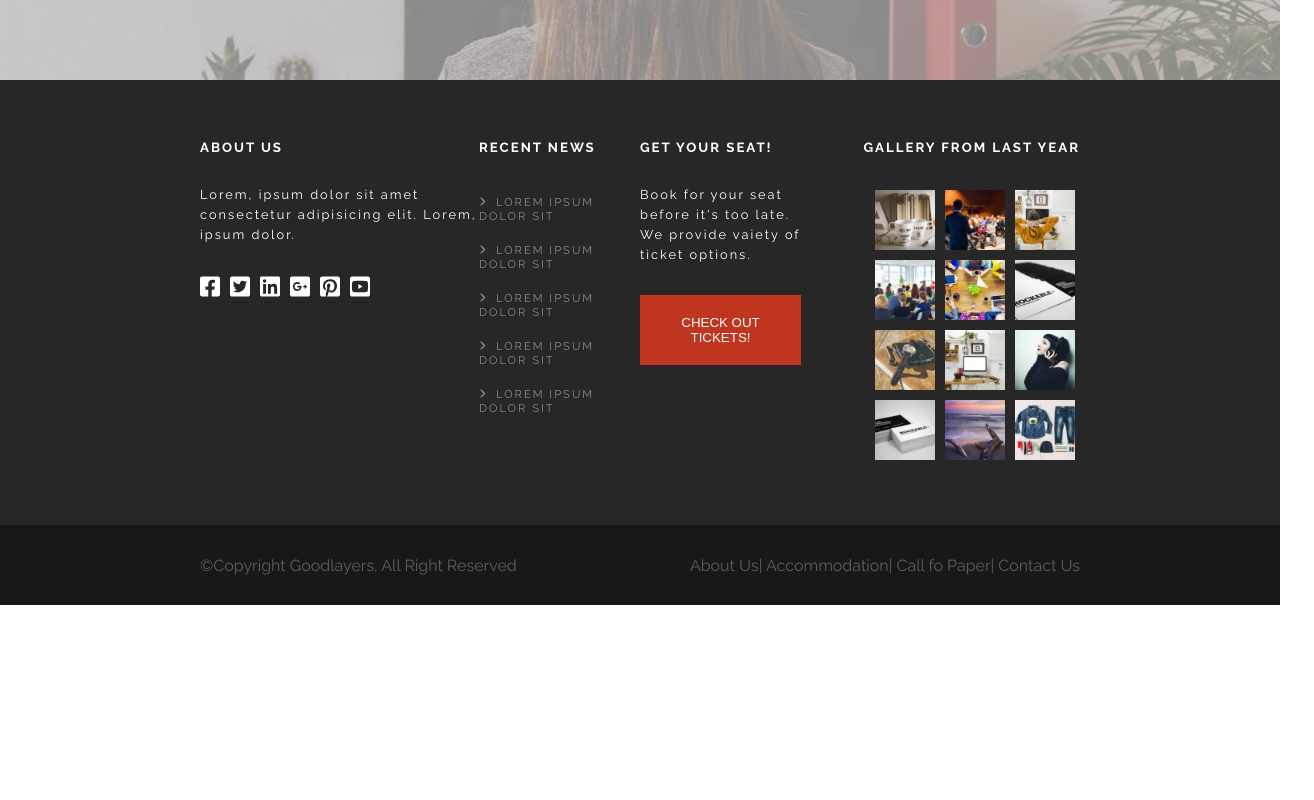
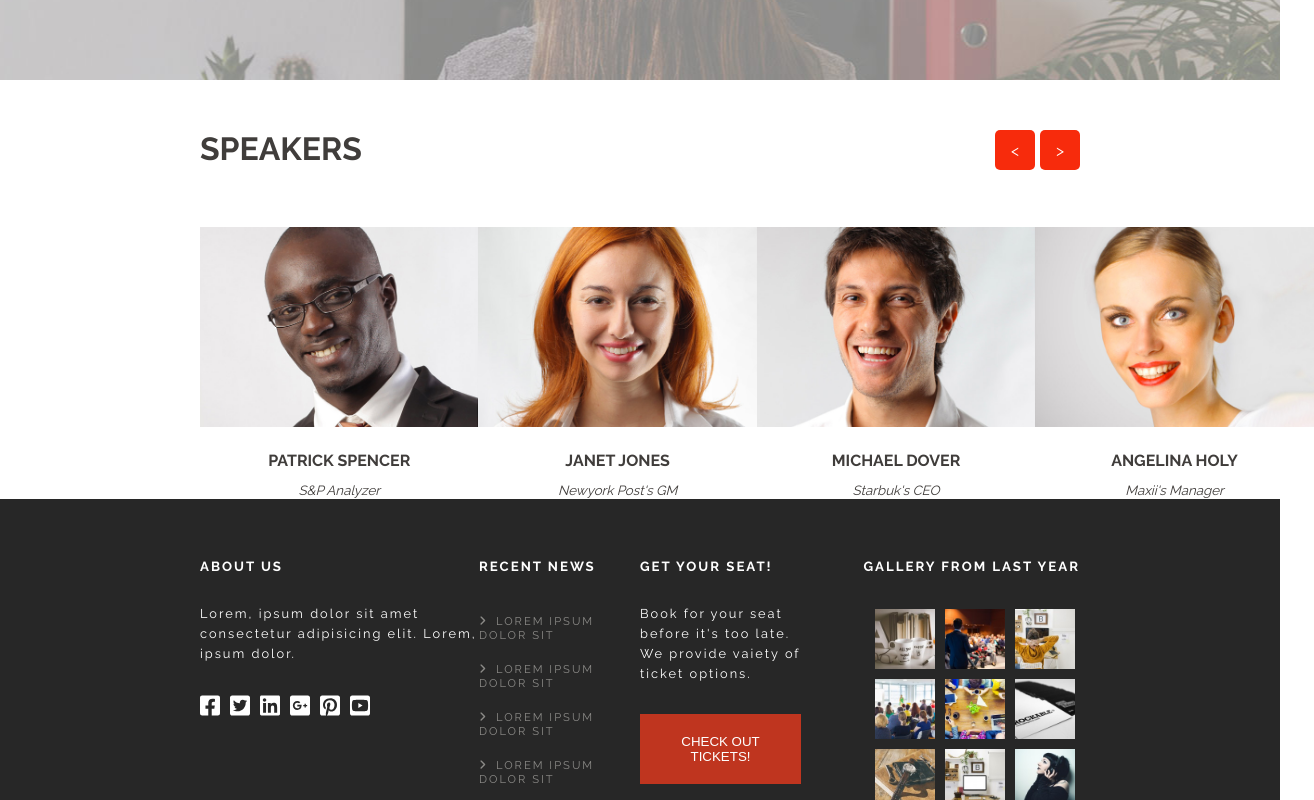
Before and after one commit to Neeiser/proj-html-vuejs, a Vue app: page / in a window 1280 px wide. Shown: the part 1420-2220 px from the top of the page, 1314 px wide, since content can reach past the window. Before the commit the page ends 2025 px from the top, so only its background shows below. Built offline with nearby package versions, Linux system fonts and the light colour scheme.

Commit message:
Speakers section style + structure

```diff
--- a/src/components/main/main-components/SectionSpeakersKeynote.vue
+++ b/src/components/main/main-components/SectionSpeakersKeynote.vue
@@ -1,5 +1,34 @@
 <template>
     <section class="margin-sides">
+        <div class="speakers-title">
+            <h2>speakers</h2>
+            <div class="speakers-title-arrows">
+                <div>&lt;</div>
+                <div>&gt;</div>
+            </div>
+        </div>
+        <div class="speakers-slides">
+            <div>
+                <img src="../../../assets/img/speaker-6.jpg" alt="">
+                <h3>patrick spencer</h3>
+                <small>S&amp;P Analyzer</small>
+            </div>
+            <div>
+                <img src="../../../assets/img/speaker-5.jpg" alt="">
+                <h3>janet jones</h3>
+                <small>Newyork Post's GM</small>
+            </div>
+            <div>
+                <img src="../../../assets/img/speaker-4.jpg" alt="">
+                <h3>michael dover</h3>
+                <small>Starbuk's CEO</small>
+            </div>
+            <div>
+                <img src="../../../assets/img/speaker-3.jpg" alt="">
+                <h3>angelina holy</h3>
+                <small>Maxii's Manager</small>
+            </div>
+        </div>
     </section>
 </template>
 
@@ -11,8 +40,56 @@ export default {
 </script>
 
 <style lang="scss" scoped>
-
 @import '../../../assets/styles/style';
 
+.speakers-title{
+    position: relative;
+    margin: 50px 0;
+    h2{
+        text-transform: uppercase;
+        font-size: 2rem;
+        color: $masala
+    }
+    .speakers-title-arrows{
+        display: flex;
+        position: absolute;
+        top: 0;
+        right: 0;
+        div{
+        display: flex;
+        align-items: center;
+        justify-content: center;
+        background-color: $scarlet;
+        height: 40px;
+        width: 40px;
+        margin-left: 5px;
+        border-radius: 5px;
+        color: $white;
+        }
+    }
+}
+
+.speakers-slides{
+    display: flex;
+    justify-content: space-between;
+    div{
+        text-align: center;
+        *{
+            margin: 10px 0px;
+        }
+        img{
+        height: 200px;
+        }
+        h3{
+            text-transform: uppercase;
+            font-size: 1rem;
+            color: $masala;
+        }
+        small{
+            font-style: italic;
+            color: $masala;
+        }
+    }
+}
 
 </style>
```
